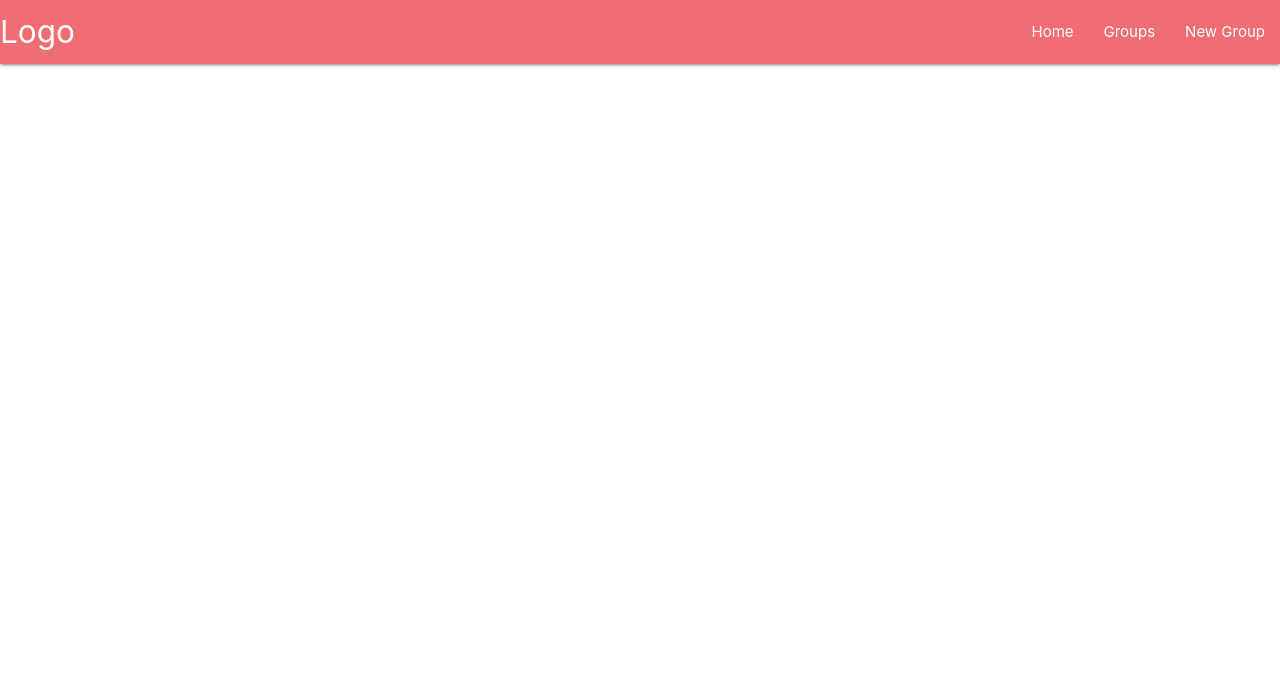
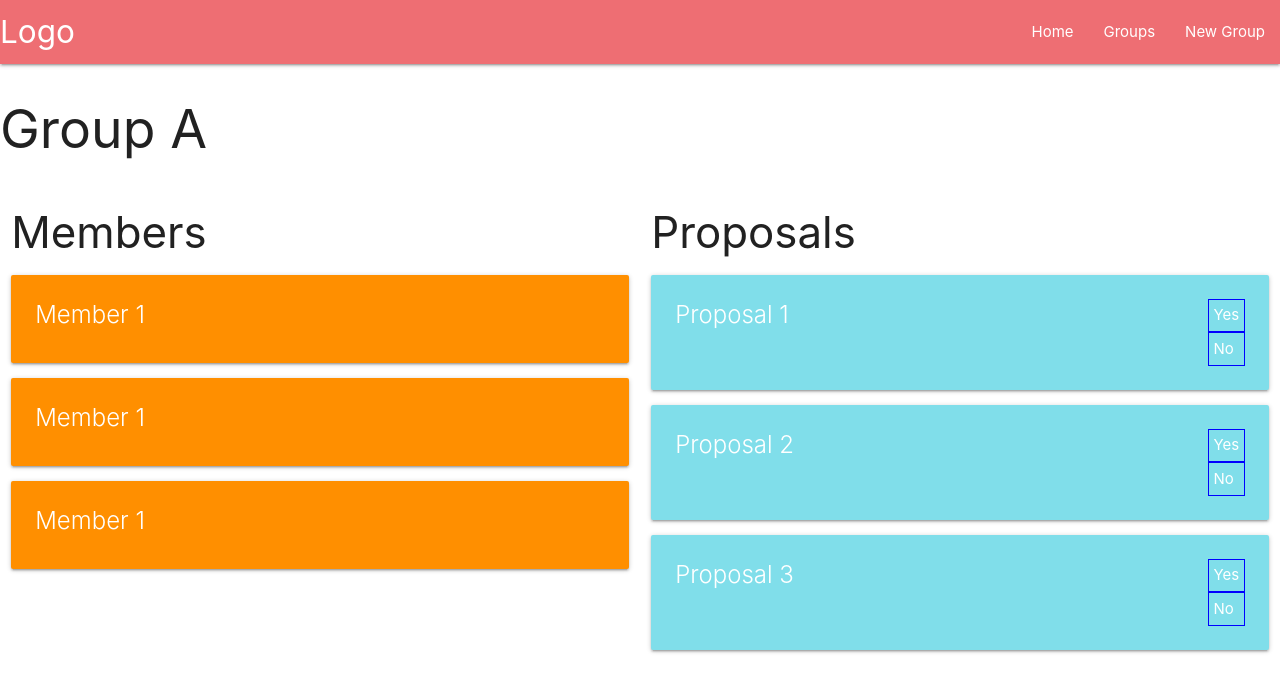
Before and after one commit to ShahruKhanHub/helpfarmer, a React (Create React App) app: page /groups/a in a window 1280 px wide. Shown: the top 692 px of the page. Built offline with nearby package versions, Linux system fonts and the light colour scheme.

Commit message:
add group detail page

```diff
--- a/src/App.js
+++ b/src/App.js
@@ -5,6 +5,7 @@ import Nav from './components/layout/Nav';
 import Home from './components/Home';
 import CreateGroup from './components/createGroup';
 import Groups from './components/Groups';
+import Group from './components/Group';
 
 function App() {
   return (
@@ -13,6 +14,7 @@ function App() {
       <Route exact path="/" component={Home} />
       <Route exact path="/createGroup" component={CreateGroup} />
       <Route exact path="/groups" component={Groups} />
+      <Route exact path="/groups/a" component={Group} />
     </Router>
   );
 }
--- /dev/null
+++ b/src/components/Group.js
@@ -0,0 +1,67 @@
+import React, { Component } from 'react';
+
+class Group extends Component{
+    render(){
+        return(
+            <div className="row">
+                <h2>Group A</h2>
+                <div className="col s12 m12 l6">
+                    <h3>Members</h3>
+                    <div className="card amber darken-3">
+                        <div className="card-content white-text">
+                        <span className="card-title">Member 1</span>
+                        </div>
+                    </div>
+                    <div className="card amber darken-3">
+                        <div className="card-content white-text">
+                        <span className="card-title">Member 1</span>
+                        </div>
+                    </div>
+                    <div className="card amber darken-3">
+                        <div className="card-content white-text">
+                        <span className="card-title">Member 1</span>
+                        </div>
+                    </div>
+                </div>
+                <div className="col s12 m12 l6">
+                    <h3>Proposals</h3>
+                    <div className="card cyan lighten-3">
+                        <div className="card-content white-text">
+                        <div className="card__flex">
+                            <span className="card-title">Proposal 1</span>
+                            <div>
+                                <p className="card__button">Yes</p>
+                                <p className="card__button">No</p>
+                            </div>
+                        </div>
+                        </div>
+                    </div>
+                    <div className="card cyan lighten-3">
+                        <div className="card-content white-text">
+                        <div className="card__flex">
+                            <span className="card-title">Proposal 2</span>
+                            <div>
+                                <p className="card__button">Yes</p>
+                                <p className="card__button">No</p>
+                            </div>
+                        </div>
+                        </div>
+                    </div>
+                    <div className="card cyan lighten-3">
+                        <div className="card-content white-text">
+                        <div className="card__flex">
+                            <span className="card-title">Proposal 3</span>
+                            <div>
+                                <p className="card__button">Yes</p>
+                                <p className="card__button">No</p>
+                            </div>
+                        </div>
+                        </div>
+                    </div>
+                </div>
+            </div>
+        );
+    };
+};
+
+export default Group;
--- a/src/components/Groups.js
+++ b/src/components/Groups.js
@@ -5,21 +5,21 @@ class Groups extends Component{
         return(
             <div className="row">
                 <div className="col s12 m12 l6">
-                    <div className="card blue-grey darken-1" onClick={() => this.props.history.push('/')}>
+                    <div className="card blue-grey darken-1" onClick={() => this.props.history.push('/groups/a')}>
                         <div className="card-content white-text">
                         <span className="card-title">Group A</span>
                         </div>
                     </div>
                 </div>
                 <div className="col s12 m12 l6">
-                    <div className="card blue-grey darken-1" onClick={() => this.props.history.push('/')}>
+                    <div className="card blue-grey darken-1" onClick={() => this.props.history.push('/groups/a')}>
                         <div className="card-content white-text">
                         <span className="card-title">Group B</span>
                         </div>
                     </div>
                 </div>
                 <div className="col s12 m12 l6">
-                    <div className="card blue-grey darken-1" onClick={() => this.props.history.push('/')}>
+                    <div className="card blue-grey darken-1" onClick={() => this.props.history.push('/groups/a')}>
                         <div className="card-content white-text">
                         <span className="card-title">Group C</span>
                         </div>
--- a/src/index.css
+++ b/src/index.css
@@ -18,3 +18,18 @@
     justify-content: center;
     align-items: center;
 }
+
+.card__flex{
+    display: flex;
+    justify-content: space-between;
+}
+
+.card__button{
+    border: 1px solid blue;
+    padding: .3rem;
+    cursor: pointer;
+}
+
+.card__button:hover{
+    background-color: aquamarine;
+}
```
